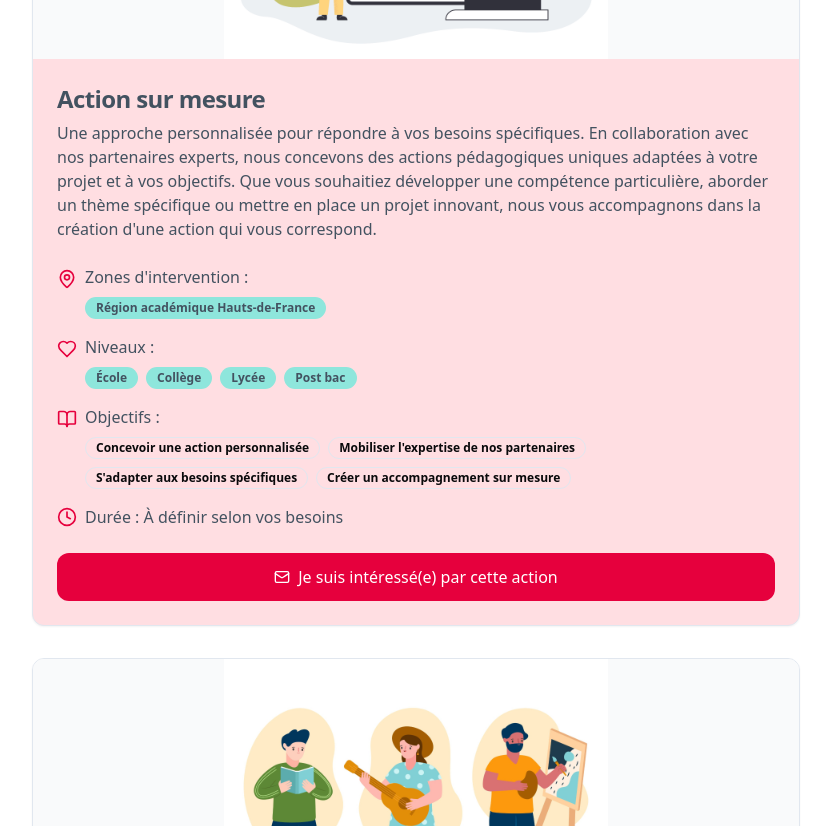
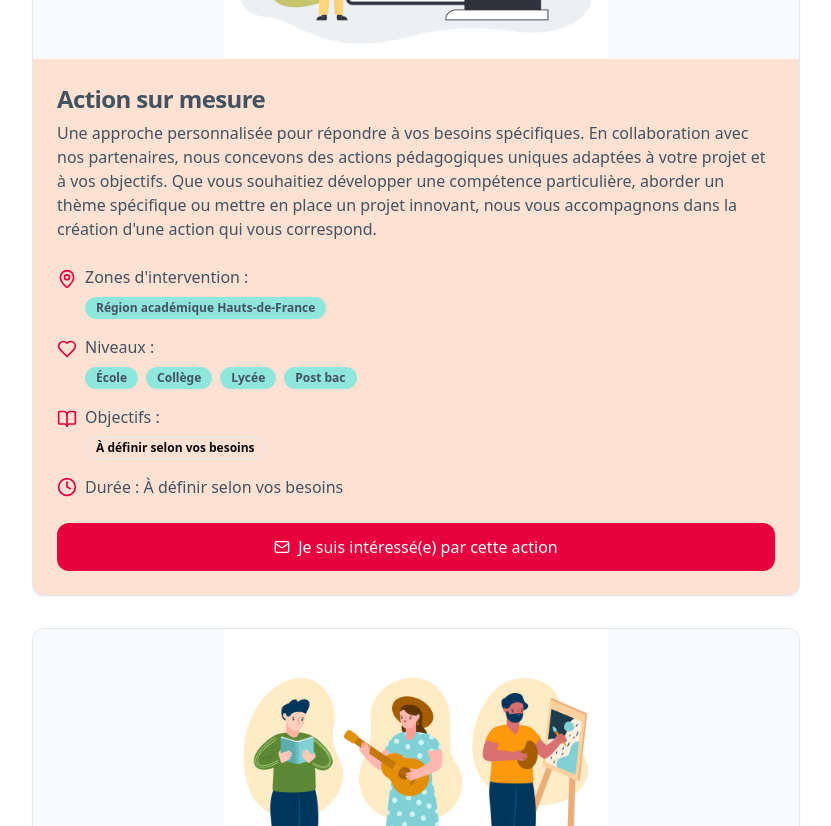
Before and after one commit to norscream/dispositif-idee, a React (Vite) app: page /ressources/nos-actions in a window 1280 px wide. Shown: the part 720-1546 px from the top of the page, without its empty margins (224-1055 px from the left). Built offline with nearby package versions, Linux system fonts and the light colour scheme.

Commit message:
Refactor Nos Actions page
Updated color scheme, removed "experts" from description, and adjusted objectives.

```diff
--- a/src/data/actions.ts
+++ b/src/data/actions.ts
@@ -1,15 +1,10 @@
 export const actions = [
   {
     title: "Action sur mesure",
-    description: "Une approche personnalisée pour répondre à vos besoins spécifiques. En collaboration avec nos partenaires experts, nous concevons des actions pédagogiques uniques adaptées à votre projet et à vos objectifs. Que vous souhaitiez développer une compétence particulière, aborder un thème spécifique ou mettre en place un projet innovant, nous vous accompagnons dans la création d'une action qui vous correspond.",
+    description: "Une approche personnalisée pour répondre à vos besoins spécifiques. En collaboration avec nos partenaires, nous concevons des actions pédagogiques uniques adaptées à votre projet et à vos objectifs. Que vous souhaitiez développer une compétence particulière, aborder un thème spécifique ou mettre en place un projet innovant, nous vous accompagnons dans la création d'une action qui vous correspond.",
     zones: ["Région académique Hauts-de-France"],
     niveaux: ["École", "Collège", "Lycée", "Post bac"],
-    objectifs: [
-      "Concevoir une action personnalisée",
-      "Mobiliser l'expertise de nos partenaires",
-      "S'adapter aux besoins spécifiques",
-      "Créer un accompagnement sur mesure"
-    ],
+    objectifs: ["À définir selon vos besoins"],
     duree: "À définir selon vos besoins",
     image: "/lovable-uploads/9ce46cc4-d3b9-4966-aded-9d01616c349e.png"
   },
--- a/src/pages/ressources/NosActions.tsx
+++ b/src/pages/ressources/NosActions.tsx
@@ -42,7 +42,7 @@ export default function NosActions() {
             {actions.map((action, index) => (
               <Card
                 key={index}
-                className={`overflow-hidden ${index === 0 ? 'bg-[#FFDEE2]' : ''}`}
+                className={`overflow-hidden ${index === 0 ? 'bg-[#FDE1D3]' : ''}`}
               >
                 <div className="h-64 overflow-hidden relative bg-gray-50">
                   <img
```
